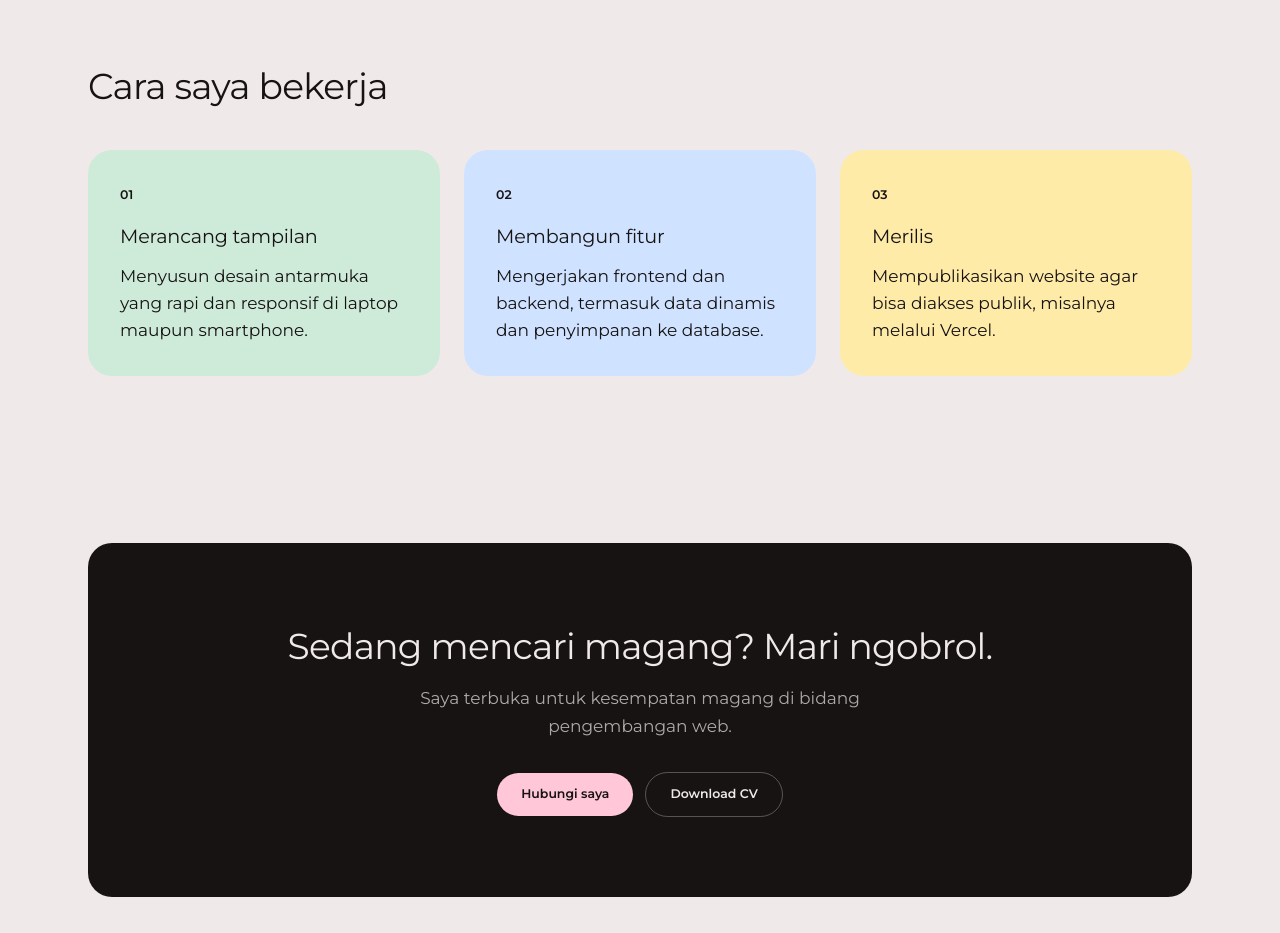
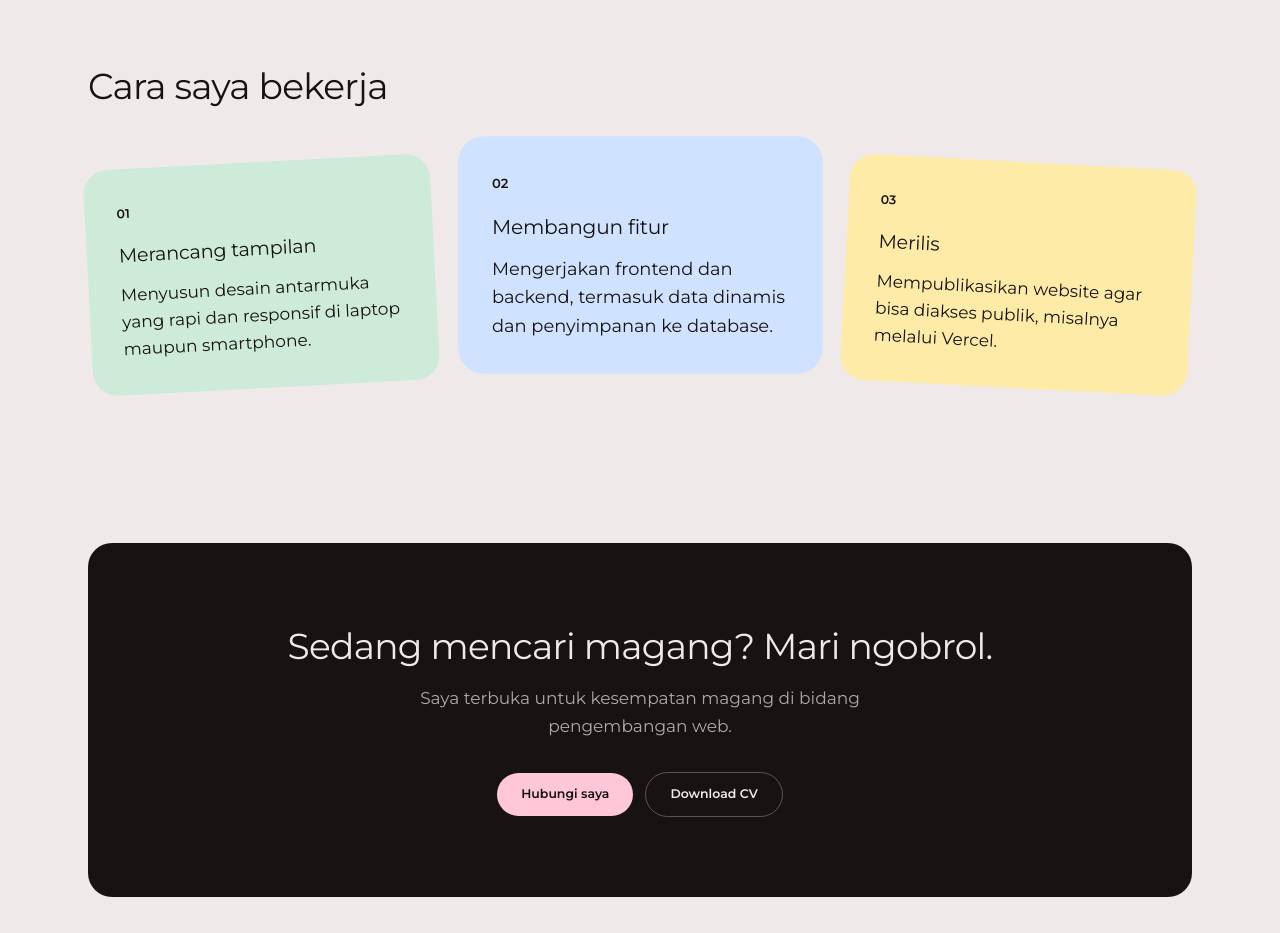
Before and after one commit to sutannn7/portofolio-nextjs, a Next.js app: page / in a window 1280 px wide. Shown: the part 1540-2473 px from the top of the page. Built offline with nearby package versions, Linux system fonts and the light colour scheme.

Commit message:
style: kartu Cara saya bekerja mengipas saat masuk viewport

```diff
--- a/components/sections/home/Steps.tsx
+++ b/components/sections/home/Steps.tsx
@@ -1,4 +1,5 @@
 import Reveal from "@/components/Reveal";
+import FanGrid from "@/components/ui/FanGrid";
 
 const steps = [
   {
@@ -21,6 +22,8 @@ const steps = [
   },
 ];
 
+const fanClass = ["fan-l", "fan-m", "fan-r"];
+
 export default function Steps() {
   return (
     <section
@@ -28,19 +31,16 @@ export default function Steps() {
       className="pb-[clamp(4rem,8vw,7rem)]"
     >
       <div className="mx-auto max-w-6xl px-4 sm:px-6">
-        <h2
-          id="steps-title"
-          className="mb-10 text-h2 font-normal text-ink"
-        >
+        <h2 id="steps-title" className="mb-10 text-h2 font-normal text-ink">
           Cara saya bekerja
         </h2>
 
-        <ol className="grid gap-6 md:grid-cols-3">
+        <FanGrid className="grid gap-6 md:grid-cols-3 md:gap-8">
           {steps.map((s, i) => (
             <li key={s.number} className="h-full">
               <Reveal delay={i * 0.07} className="h-full">
                 <div
-                  className={`${s.color} h-full rounded-3xl p-6 transition-transform duration-300 ease-out hover:-translate-y-1 sm:p-8`}
+                  className={`${s.color} ${fanClass[i % 3]} fan-card h-full rounded-3xl p-6 transition-transform duration-300 ease-out hover:-translate-y-1 sm:p-8`}
                 >
                   <span className="text-label font-semibold text-ink">
                     {s.number}
@@ -53,7 +53,7 @@ export default function Steps() {
               </Reveal>
             </li>
           ))}
-        </ol>
+        </FanGrid>
       </div>
     </section>
   );
--- /dev/null
+++ b/components/ui/FanGrid.tsx
@@ -0,0 +1,32 @@
+"use client";
+
+import { useEffect, useRef, useState, type ReactNode } from "react";
+
+type Props = { children: ReactNode; className?: string };
+
+export default function FanGrid({ children, className }: Props) {
+  const ref = useRef<HTMLOListElement>(null);
+  const [fanned, setFanned] = useState(false);
+
+  useEffect(() => {
+    const el = ref.current;
+    if (!el) return;
+    const observer = new IntersectionObserver(
+      ([entry]) => {
+        if (entry.isIntersecting) {
+          setFanned(true);
+          observer.disconnect();
+        }
+      },
+      { threshold: 0.3 }
+    );
+    observer.observe(el);
+    return () => observer.disconnect();
+  }, []);
+
+  return (
+    <ol ref={ref} data-fan={fanned ? "on" : "off"} className={className}>
+      {children}
+    </ol>
+  );
+}
```
Also changed, not shown: 1 other file (tests, documents, lock files or other folders).
